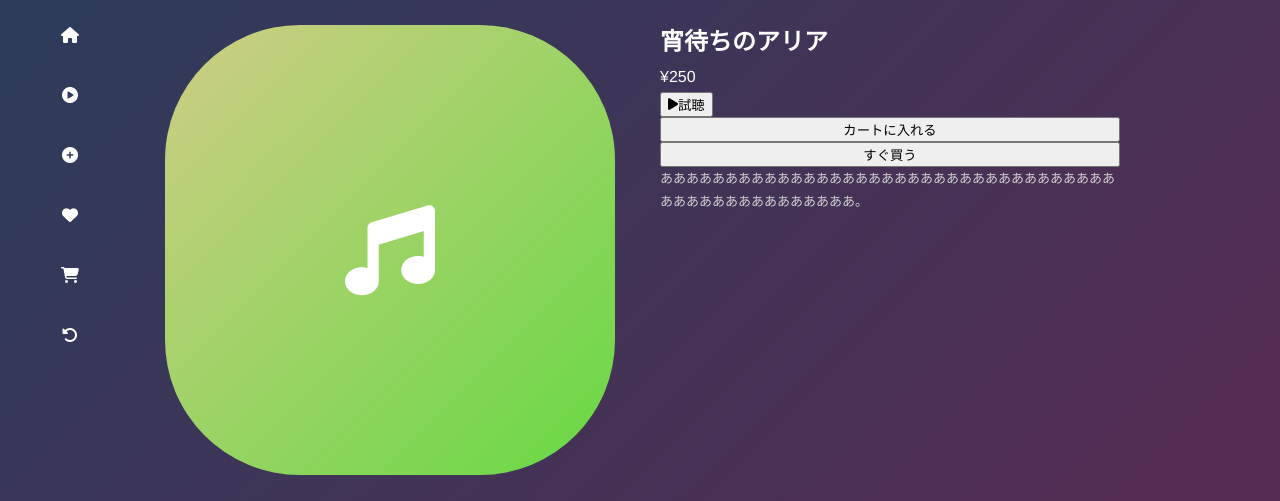
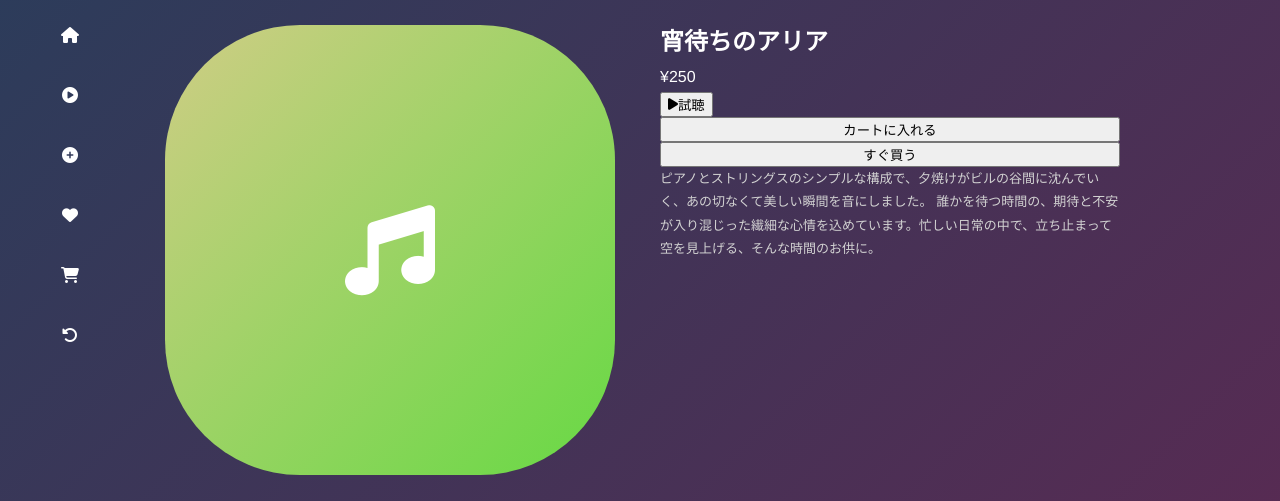
Before and after one commit to yozure420/HEW_2025, a Flask app: page /product_detail?product_id=1 in a window 1280 px wide. Shown: the part 110-611 px from the top of the page. Run offline with Flask 3, Linux system fonts and the light colour scheme; some libraries are stand-ins or nearby versions; some web fonts are replaced.

Commit message:
仮データに詳細コメントデータ追加

```diff
--- a/front/app.py
+++ b/front/app.py
@@ -5,14 +5,14 @@ app = Flask(__name__)
 # DBからデータを持ってきたと仮定
 from user import User
 users = [
-    User(1,'宵待ちのアリア', '橘 奏', 250),
-    User(2,'サイレント・コード', 'Chronos Ship', 1800),
-    User(3,'砂漠の残光', 'エル・ファリド', 1500),
-    User(4,'都市迷路', '零式サウンドシステム', 300),
-    User(5,'霧と埠頭のワルツ', '藍沢 雫', 2800),
-    User(6,'無限回廊の夢', 'Astral Compass', 2000),
-    User(7,'七月のシークレット・ベース', '風見 悠', 250),
-    User(8,'ノスタルジア銀河', '星野 天音', 500)
+    User(1,'宵待ちのアリア', '橘 奏', 250, 'ピアノとストリングスのシンプルな構成で、夕焼けがビルの谷間に沈んでいく、あの切なくて美しい瞬間を音にしました。 誰かを待つ時間の、期待と不安が入り混じった繊細な心情を込めています。忙しい日常の中で、立ち止まって空を見上げる、そんな時間のお供に。'),
+    User(2,'サイレント・コード', 'Chronos Ship', 1800, 'ノイズとシンセサイザーの冷たい音色が支配する、インダストリアル・エレクトロニカ作品。 誰もいなくなった都市に残された、機械の微かな鼓動を表現しています。ヘッドホンで聴くと、音像の広がりと奥行きをより感じられるはずです。これは、我々が立ち止まってはいけない未来への警告でもあります。'),
+    User(3,'砂漠の残光', 'エル・ファリド', 1500, '灼熱の太陽が沈んだ後の、砂漠の幻想的な風景をイメージして制作しました。民族楽器の深みのある音色と、現代的なビートを融合させています。 遠い過去に栄えた文明の"残光"、つまり、忘れ去られた歴史の美しさを感じてもらえたら嬉しいです。聴く人を、どこか異国の旅へと誘います。'),
+    User(4,'都市迷路', '零式サウンドシステム', 300, '都会の雑踏、ネオンの光、そしてその裏側に潜む焦燥感と孤独を、ヘビーなギターリフと無機質なデジタルサウンドで表現しました。 「迷路」の中で、自分という確かなものを見つけ出そうともがく、すべての人に捧げます。ボリュームを上げて、このノイズに溺れてください。'),
+    User(5,'霧と埠頭のワルツ', '藍沢 雫', 2800, '濃い霧に包まれた古い埠頭を舞台にした、大人のためのワルツです。 トランペットのメランコリックな響きと、変則的なリズムが、映画のワンシーンのように展開します。一杯のウイスキーと共に、このミステリアスなジャズに身を委ねてみてください。'),
+    User(6,'無限回廊の夢', 'Astral Compass', 2000, '精神世界をテーマにした、10分を超える組曲です。 幾重にも重なる楽器のレイヤーと予測不能な展開は、まるで終わりのない回廊を歩いているよう。聴く人それぞれの**「夢」や「探求」**のイメージを重ね合わせながら、自由に解釈して楽しんでほしい作品です。'),
+    User(7,'七月のシークレット・ベース', '風見 悠', 250, '七月の暑い日差しと、秘密基地で交わしたくだらない約束を歌にしました。 シンプルなアコースティックギターと、どこか不器用な歌声で、あの頃のきらきらした時間を再現しています。大人になった今、少し立ち止まって、あの夏の匂いを思い出させてくれる一曲です。'),
+    User(8,'ノスタルジア銀河', '星野 天音', 500, '80年代のシンセサイザーサウンドを現代的に解釈した、レトロフューチャーな作品です。 星空を見上げるときの高揚感と、どこか寂しいノスタルジーがテーマ。架空のSFアニメのオープニングをイメージして作りました。ヘッドライトの光を浴びながら、夜の高速道路を走る時にぜひ。')
 ]
 
 @app.route('/')
--- a/front/templates/product_detail.html
+++ b/front/templates/product_detail.html
@@ -34,9 +34,7 @@
         </form>
 
         <div class="product-detail-explanation">
-            <p>
-                ああああああああああああああああああああああああああああああああああああああああああああああああああ。
-            </p>
+            <p>{{ product.comment }}</p>
         </div><!-- end product-detail--explanation -->
     </div><!-- end product-detail-right -->
 </div><!-- end product-detail-wrapper -->
--- a/front/user.py
+++ b/front/user.py
@@ -1,9 +1,10 @@
 class User:
-    def __init__(self, id, music, name, price):
+    def __init__(self, id, music, name, price, comment):
         self.__id = id
         self.__music = music
         self.__name = name
         self.__price = price
+        self.__comment = comment
 
     @property
     def id(self):
@@ -20,3 +21,7 @@ class User:
     @property
     def price(self):
         return self.__price
+
+    @property
+    def comment(self):
+        return self.__comment
```
